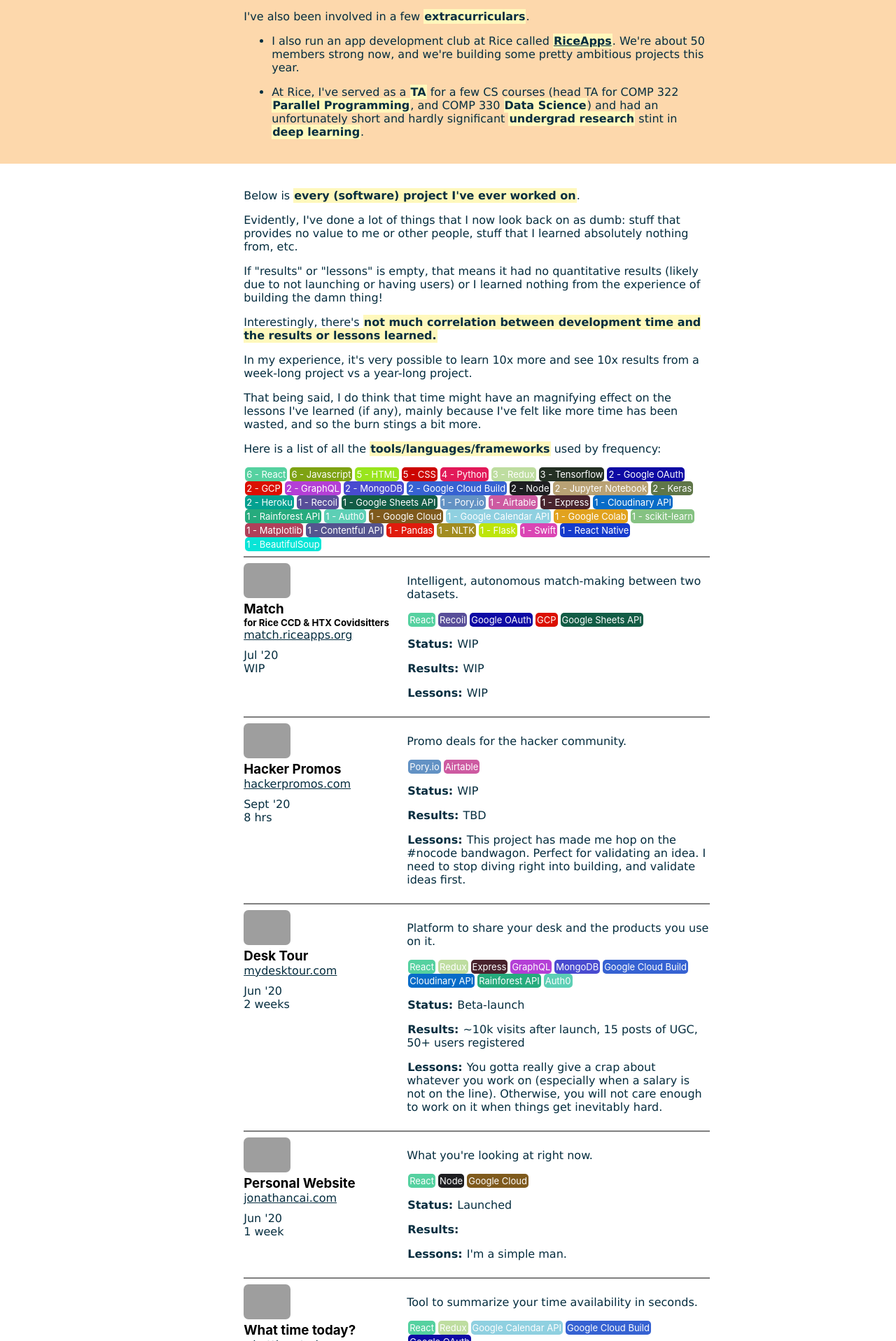
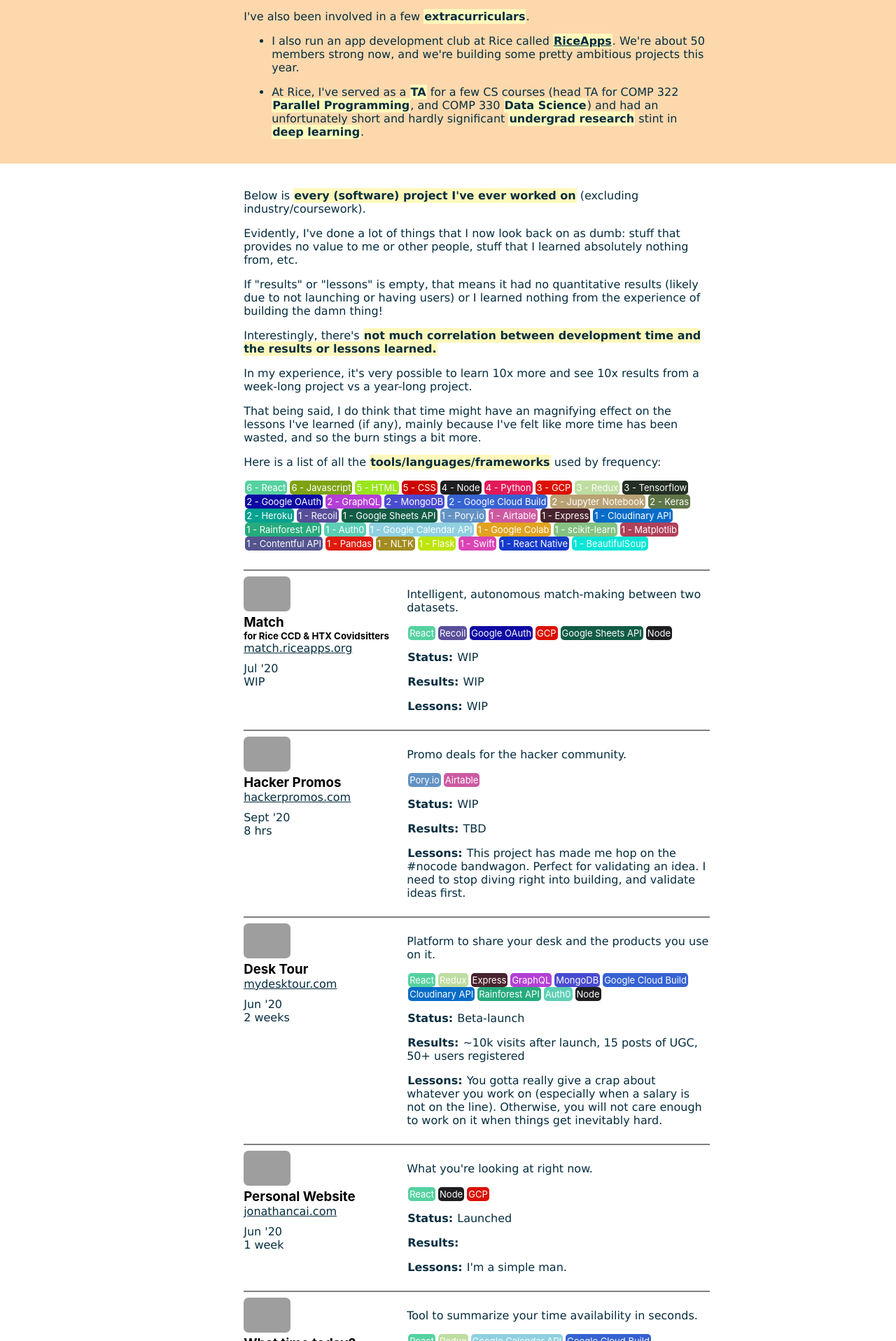
Before and after one commit to jonathancai11/min-portfolio, a React (Create React App) app: page / in a window 1280 px wide. Shown: the part 963-2880 px from the top of the page at 70% size. Built offline with nearby package versions, Linux system fonts and the light colour scheme; grey boxes are pictures that could not be loaded.

Commit message:
some tiny wordage

```diff
--- a/src/components/Projects/Projects.js
+++ b/src/components/Projects/Projects.js
@@ -68,7 +68,7 @@
 
     return (
         <div className="section-content">
-            <p>Below is <b>every (software) project I've ever worked on</b>.</p>
+            <p>Below is <b>every (software) project I've ever worked on</b> (excluding industry/coursework).</p>
 
             <p>Evidently, I've done a lot of things that I now look back on as dumb: stuff
             that provides no value to me or other people, stuff that I learned absolutely nothing from, etc.</p>
@@ -88,6 +88,7 @@
             <div style={{overflowWrap: "break-word"}}>
                 {Object.entries(toolCounts).sort((a, b) => b[1] - a[1]).map((tool, i) => <Tag count={tool[1]} key={i} tool={tool[0]} />)}
             </div>
+            <br />
 
 
             <hr />
--- a/src/components/Read/Read.js
+++ b/src/components/Read/Read.js
@@ -5,7 +5,7 @@
 
     return (
         <div className="section-content">
-            <p>I'm going to try to maintain a list of <b>books I'd like to read at some point </b>
+            <p>I'm going to try to maintain a list of <b>books I'd like to read at some point</b>
                 (inspired by <a target="_blank" rel="noopener noreferrer" href="https://patrickcollison.com/bookshelf">
                 Patrick Collison's bookshelf</a> and what he cites as
                 <a href="https://books.google.com/books?id=_ntDTaMUys8C&lpg=PT115&ots=E3jhWnG6aB&pg=PT124#v=onepage&q&f=false">"Umberto Eco theory of the library"</a>.
--- a/src/data/projects.json
+++ b/src/data/projects.json
@@ -8,7 +8,7 @@
     "link": "https://match.riceapps.org/",
     "link_display": "match.riceapps.org",
     "status": "WIP",
-    "stack": "React, Recoil, Google OAuth, GCP, Google Sheets API",
+    "stack": "React, Recoil, Google OAuth, GCP, Google Sheets API, Node",
     "dev_time": "WIP",
     "lessons": "WIP",
     "organization": "Rice CCD & HTX Covidsitters",
@@ -39,7 +39,7 @@
     "link": "http://mydesktour.com/",
     "link_display": "mydesktour.com",
     "status": "Beta-launch",
-    "stack": "React, Redux, Express, GraphQL, MongoDB, Google Cloud Build, Cloudinary API, Rainforest API, Auth0",
+    "stack": "React, Redux, Express, GraphQL, MongoDB, Google Cloud Build, Cloudinary API, Rainforest API, Auth0, Node",
     "dev_time": "2 weeks",
     "lessons": "You gotta really give a crap about whatever you work on (especially when a salary is not on the line). Otherwise, you will not care enough to work on it when things get inevitably hard.",
     "organization": "",
@@ -54,7 +54,7 @@
     "link": "https://jonathancai.com/",
     "link_display": "jonathancai.com",
     "status": "Launched",
-    "stack": "React, Node, Google Cloud",
+    "stack": "React, Node, GCP",
     "dev_time": "1 week",
     "lessons": "I'm a simple man.",
     "organization": "",
```
